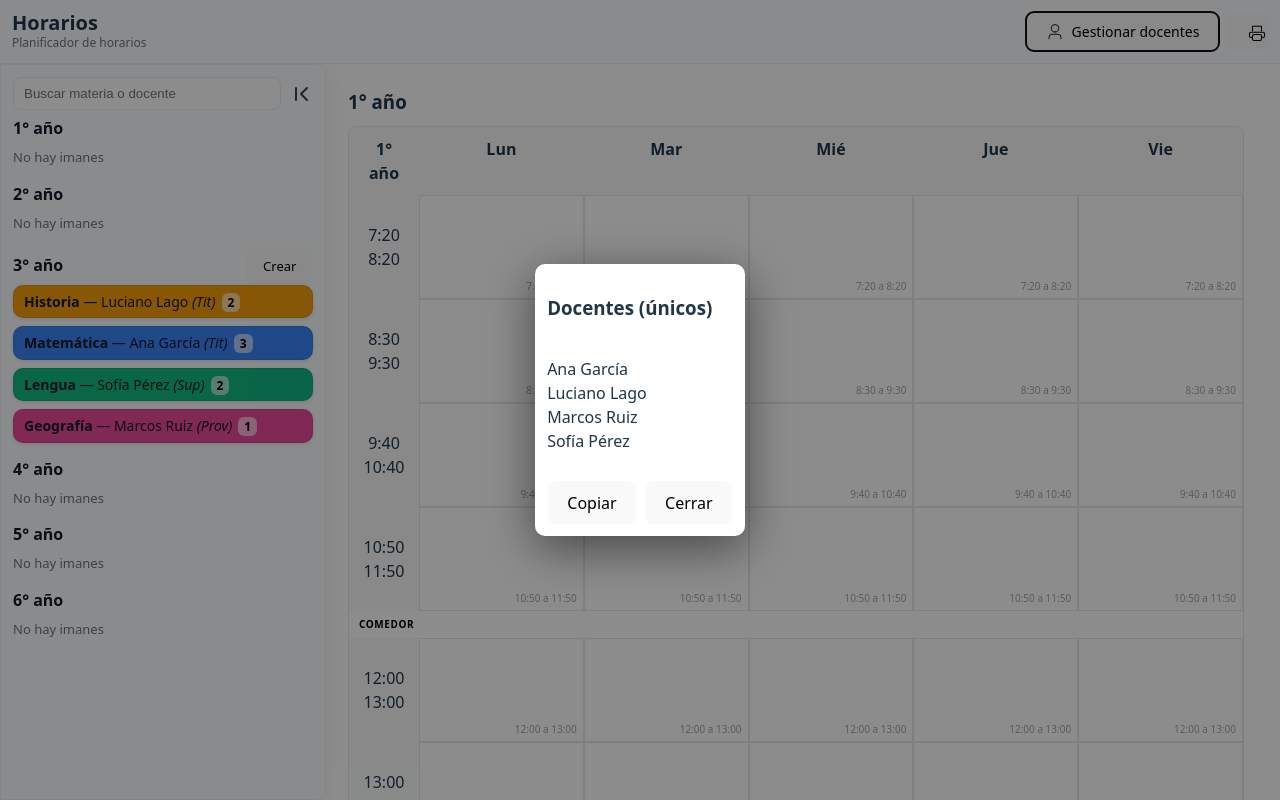
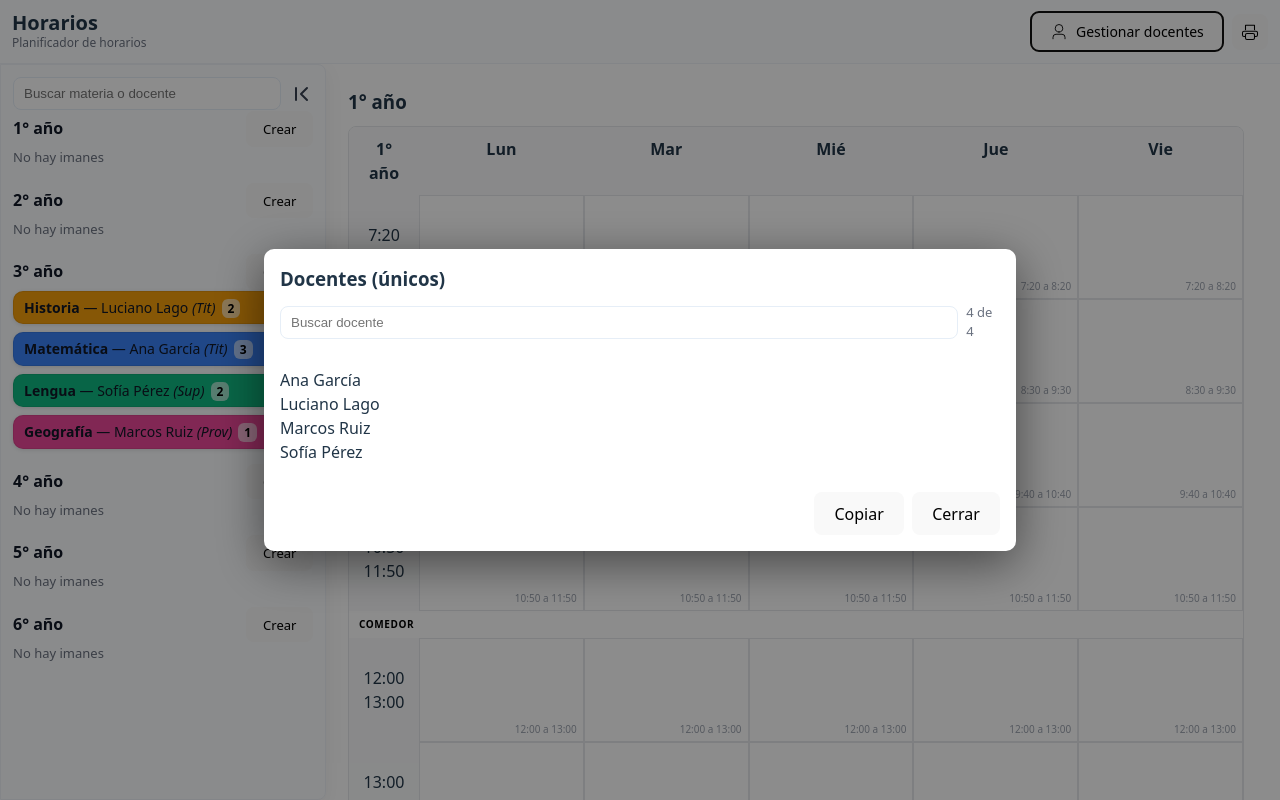
Before and after one commit to Juanfle/Tablero-imantado, a React (Vite) app: page / in a window 1280 px wide. Both pictures are taken after a click on the button "Gestionar docentes". Built offline with nearby package versions, Linux system fonts and the light colour scheme.

Commit message:
v1.0 - funcional - ver qa

```diff
--- a/src/App.tsx
+++ b/src/App.tsx
@@ -26,9 +26,22 @@ function App() {
             <span style={{ fontSize: 14 }}>Gestionar docentes</span>
           </button>
 
-          <button onClick={triggerPrint} title="Imprimir" aria-label="Imprimir" style={{ width: 40, height: 36, display: 'grid', placeItems: 'center' }}>
+          <button
+            onClick={triggerPrint}
+            title="Imprimir"
+            aria-label="Imprimir"
+            style={{
+              width: 36,
+              height: 36,
+              display: 'inline-flex',
+              alignItems: 'center',
+              justifyContent: 'center',
+              padding: 0,
+              lineHeight: 0,
+            }}
+          >
             {/* printer icon only */}
-            <svg width="18" height="18" viewBox="0 0 24 24" fill="none" xmlns="http://www.w3.org/2000/svg" aria-hidden="true">
+            <svg width="18" height="18" viewBox="0 0 24 24" fill="none" xmlns="http://www.w3.org/2000/svg" aria-hidden="true" style={{ display: 'block' }}>
               <path d="M6 9V3h12v6" stroke="currentColor" strokeWidth="1.4" strokeLinecap="round" strokeLinejoin="round" />
               <path d="M6 18H4a2 2 0 0 1-2-2v-3a2 2 0 0 1 2-2h16a2 2 0 0 1 2 2v3a2 2 0 0 1-2 2h-2" stroke="currentColor" strokeWidth="1.4" strokeLinecap="round" strokeLinejoin="round" />
               <rect x="6" y="14" width="12" height="8" rx="2" stroke="currentColor" strokeWidth="1.4" />
--- a/src/components/Tablero.module.css
+++ b/src/components/Tablero.module.css
@@ -289,11 +289,17 @@
 }
 
 .message {
-  background: #fee2e2;
-  color: #b91c1c;
-  padding: 8px 10px;
-  border-radius: 8px;
-  margin-bottom: 10px;
+  position: fixed;
+  left: 12px;
+  bottom: 12px;
+  z-index: 3000;
+  background: #f3f4f6; /* neutral, unobtrusive */
+  color: #111827;
+  border: 1px solid #e5e7eb;
+  border-radius: 6px;
+  padding: 6px 8px;
+  font-size: 12px;
+  box-shadow: none;
 }
 
 .dragOverlay {
--- a/src/components/tablero.tsx
+++ b/src/components/tablero.tsx
@@ -225,23 +225,19 @@ export default function Tablero() {
         return canonical;
     };
 
-    const copyTeachersToClipboard = async () => {
-        const list = buildTeacherList();
+    const copyTeachersToClipboard = async (names?: string[]) => {
+        const list = names ?? buildTeacherList();
         const text = list.join('\n');
         try {
             await navigator.clipboard.writeText(text);
-            setMensaje('Lista copiada al portapapeles');
         } catch (err) {
-            setMensaje('No se pudo copiar; copiala manualmente');
         }
-        setTimeout(() => setMensaje(null), 2000);
     };
 
     // Listen for global events dispatched from the header (App) to trigger print/export
     useEffect(() => {
         const onOpen = () => setShowExportTeachers(true);
         const onPrint = () => {
-            setMensaje('Abriendo diálogo de impresión...');
             try {
                 const ua = typeof navigator !== 'undefined' ? navigator.userAgent : '';
                 const isEdge = ua.includes('Edg') || ua.includes('Edge');
@@ -255,7 +251,6 @@ export default function Tablero() {
             } catch (err) {
                 window.print();
             }
-            setTimeout(() => setMensaje(null), 2000);
         };
 
         const onToggle = () => setTrayOpen(s => !s);
@@ -280,6 +275,9 @@ export default function Tablero() {
         const s = search.toLowerCase();
         return (i.materia?.toLowerCase().includes(s) || (i.docente ?? '').toLowerCase().includes(s) || (i.docente2 ?? '').toLowerCase().includes(s));
     };
+
+    // search state for teachers modal
+    const [teacherSearch, setTeacherSearch] = useState('');
 
     return (
         <div className={tstyles.appRoot}>
@@ -307,7 +305,12 @@ export default function Tablero() {
                         const list = (grouped.get(anio) ?? []).filter(i => matchesSearch(i));
                         if (list.length === 0) return (
                             <div key={`tray-empty-${anio}`} className={tstyles.trayGroup}>
+                                <div style={{ display: 'flex', justifyContent: 'space-between', alignItems: 'center' }}>
                                     <div className={tstyles.trayGroupTitle}>{anio}° año</div>
+                                    <div>
+                                        <button onClick={() => setShowCreateAnio(s => s === anio ? null : anio)} style={{ fontSize: 13 }}>{showCreateAnio === anio ? 'Cancelar' : 'Crear'}</button>
+                                    </div>
+                                </div>
                                 <div style={{ color: '#6b7280', fontSize: 13 }}>No hay imanes</div>
                             </div>
                         );
@@ -338,8 +341,8 @@ export default function Tablero() {
                                     isNew
                                     onCancel={() => setShowCreateAnio(null)}
                                     onCreate={(data) => {
-                                        const id = addIman({ ...data, anio: showCreateAnio as Anio });
-                                        setMensaje(`Imán creado (${id})`);
+                                        addIman({ ...data, anio: showCreateAnio as Anio });
+                                        setShowCreateAnio(null);
                                     }}
                                 />
                             </div>
@@ -445,16 +448,35 @@ export default function Tablero() {
                     {showExportTeachers && (
                         <div className={tstyles.createBackdrop} onMouseDown={() => setShowExportTeachers(false)}>
                             <div role="dialog" aria-modal="true" onMouseDown={e => e.stopPropagation()} className={tstyles.modal}>
-                                <div style={{ padding: 12, maxWidth: 520 }}>
-                                    <h3>Docentes (únicos)</h3>
-                                    <div style={{ maxHeight: 320, overflow: 'auto', marginBottom: 12 }}>
-                                        <pre style={{ whiteSpace: 'pre-wrap', fontFamily: 'inherit' }}>{buildTeacherList().join('\n')}</pre>
+                                {(() => {
+                                    const all = buildTeacherList();
+                                    const q = teacherSearch.trim();
+                                    const filtered = q ? all.filter(n => normalize(n).includes(normalize(q))) : all;
+                                    return (
+                                        <div style={{ padding: 16, width: 'min(92vw, 720px)' }}>
+                                            <h3 style={{ marginTop: 0, marginBottom: 10 }}>Docentes (únicos)</h3>
+                                            <div style={{ display: 'flex', gap: 8, alignItems: 'center', marginBottom: 10 }}>
+                                                <input
+                                                    className={tstyles.searchInput}
+                                                    placeholder="Buscar docente"
+                                                    value={teacherSearch}
+                                                    onChange={(e) => setTeacherSearch(e.target.value)}
+                                                    style={{ marginBottom: 0 }}
+                                                />
+                                                <div style={{ color: '#6b7280', fontSize: 13 }}>
+                                                    {filtered.length} de {all.length}
+                                                </div>
+                                            </div>
+                                            <div style={{ maxHeight: '60vh', overflow: 'auto', marginBottom: 12 }}>
+                                                <pre style={{ whiteSpace: 'pre-wrap', fontFamily: 'inherit' }}>{filtered.join('\n')}</pre>
                                             </div>
                                             <div style={{ display: 'flex', gap: 8, justifyContent: 'flex-end' }}>
-                                        <button onClick={() => copyTeachersToClipboard()}>Copiar</button>
+                                                <button onClick={() => copyTeachersToClipboard(filtered)}>Copiar</button>
                                                 <button onClick={() => setShowExportTeachers(false)}>Cerrar</button>
                                             </div>
                                         </div>
+                                    );
+                                })()}
                             </div>
                         </div>
                     )}
--- a/src/store/useTableroStore.ts
+++ b/src/store/useTableroStore.ts
@@ -40,22 +40,23 @@ export const useTableroStore = create<TableroState>()(
             ubicarIman: (imanId, dia, bloque, anio) => {
                 const { posiciones, imanes, usadosDe } = get();
                 const iman = imanes.find(i => i.id === imanId);
-                if (!iman) return { ok: false, reason: 'Imán inexistente' };
+                if (!iman) return { ok: false };
 
                 // ensure iman belongs to this year
-                if ((iman.anio ?? 3) !== anio) return { ok: false, reason: 'Este imán no pertenece a este año' };
+                if ((iman.anio ?? 3) !== anio) return { ok: false };
 
                 const yaOcupada = posiciones.find(p => p.dia === dia && p.bloque === bloque && p.anio === anio);
-                if (yaOcupada) {
-                    return { ok: false, reason: `La celda ${dia} ${bloque} ya está ocupada` };
-                }
 
                 const usados = usadosDe(imanId);
                 if (usados >= iman.modulos) {
-                    return {
-                    ok: false,
-                    reason: `${iman.materia} – ${iman.docente} ya usó sus ${iman.modulos} módulo(s)`
-                    };
+                    return { ok: false };
+                }
+
+                if (yaOcupada) {
+                    // Replace occupant: remove existing position for that cell and place the new iman
+                    const sinEsa = posiciones.filter(p => !(p.dia === dia && p.bloque === bloque && p.anio === anio));
+                    set({ posiciones: [...sinEsa, { imanId, dia, bloque, anio }] });
+                    return { ok: true };
                 }
 
                 set({ posiciones: [...posiciones, { imanId, dia, bloque, anio }] });
@@ -71,7 +72,7 @@ export const useTableroStore = create<TableroState>()(
                 const { posiciones } = get();
 
                 const src = posiciones.find(p => p.dia === fromDia && p.bloque === fromBloque && p.anio === anio);
-                if (!src) return { ok: false, reason: 'No hay imán en la celda de origen' };
+                if (!src) return { ok: false };
 
                 const dst = posiciones.find(p => p.dia === toDia && p.bloque === toBloque && p.anio === anio);
 
```
Lines whose indentation alone changed are shown as unchanged.
